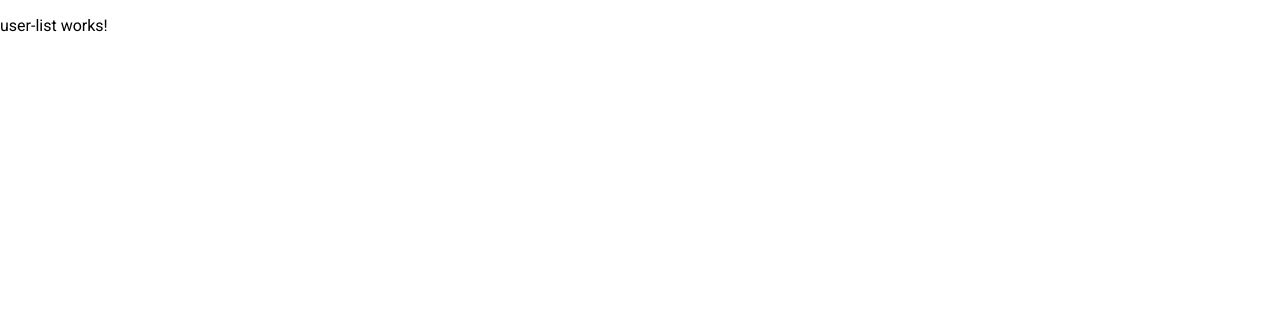
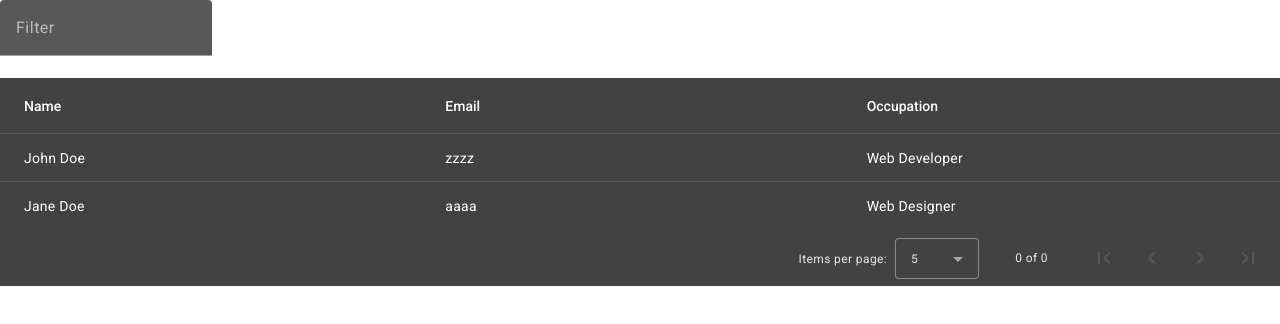
Before and after one commit to icepick4/tp-angular, an Angular app: page / in a window 1280 px wide. Shown: the top 324 px of the page. Built offline with nearby package versions, Linux system fonts and the light colour scheme.

Commit message:
adding user list base

```diff
--- a/angular.json
+++ b/angular.json
@@ -121,5 +121,8 @@
         }
       }
     }
+  },
+  "cli": {
+    "analytics": false
   }
 }
--- a/src/app/users/user-list/user-list.component.html
+++ b/src/app/users/user-list/user-list.component.html
@@ -1 +1,54 @@
-<p>user-list works!</p>
+<mat-form-field>
+  <input
+    matInput
+    (input)="applyFilter()"
+    placeholder="Filter"
+    [(ngModel)]="filterValue"
+  />
+</mat-form-field>
+
+<mat-table [dataSource]="users.filteredData" matSort>
+  <!-- Nom Column -->
+  <ng-container matColumnDef="name">
+    <mat-header-cell *matHeaderCellDef mat-sort-header>Name</mat-header-cell>
+    <mat-cell *matCellDef="let user">{{ user.name }}</mat-cell>
+  </ng-container>
+
+  <!-- Email Column -->
+  <ng-container matColumnDef="email">
+    <mat-header-cell *matHeaderCellDef mat-sort-header>Email</mat-header-cell>
+    <mat-cell *matCellDef="let user">{{ user.email }}</mat-cell>
+  </ng-container>
+
+  <!-- Occupation Column -->
+  <ng-container matColumnDef="occupation">
+    <mat-header-cell *matHeaderCellDef mat-sort-header
+      >Occupation</mat-header-cell
+    >
+    <mat-cell *matCellDef="let user">{{ user.occupation }}</mat-cell>
+  </ng-container>
+
+  <!-- Actions Column -->
+  <ng-container matColumnDef="actions">
+    <mat-header-cell *matHeaderCellDef>Actions</mat-header-cell>
+    <mat-cell *matCellDef="let user">
+      <!--<button mat-icon-button (click)="showDetails(user)">
+        <mat-icon>visibility</mat-icon>
+      </button>
+      <button mat-icon-button (click)="editUser(user)">
+        <mat-icon>edit</mat-icon>
+      </button>
+      <button mat-icon-button (click)="deleteUser(user)">
+        <mat-icon>delete</mat-icon>
+      </button>-->
+    </mat-cell>
+  </ng-container>
+
+  <mat-header-row *matHeaderRowDef="displayedColumns"></mat-header-row>
+  <mat-row *matRowDef="let row; columns: displayedColumns"></mat-row>
+</mat-table>
+
+<mat-paginator
+  [pageSizeOptions]="[5, 10, 25, 100]"
+  showFirstLastButtons
+></mat-paginator>
--- a/src/app/users/user-list/user-list.component.ts
+++ b/src/app/users/user-list/user-list.component.ts
@@ -1,10 +1,48 @@
-import { Component } from '@angular/core';
+import { Component, OnInit } from '@angular/core';
+import { MatTableDataSource } from '@angular/material/table';
+import { User } from 'src/app/models/user.model';
 
 @Component({
   selector: 'app-user-list',
   templateUrl: './user-list.component.html',
-  styleUrls: ['./user-list.component.css']
+  styleUrls: ['./user-list.component.css'],
 })
-export class UserListComponent {
+export class UserListComponent implements OnInit {
+  users!: MatTableDataSource<User>;
 
+  displayedColumns: string[] = ['name', 'email', 'occupation'];
+
+  filterValue = '';
+
+  applyFilter() {
+    this.users.filter = this.filterValue.trim().toLowerCase();
+  }
+
+  ngOnInit(): void {
+    let users: User[] = [
+      {
+        id: 1,
+        name: 'John Doe',
+        email: 'zzzz',
+        bio: 'Lorem ipsum dolor sit amet consectetur adipisicing elit. Quisquam, voluptas.',
+        occupation: 'Web Developer',
+      },
+      {
+        id: 2,
+        name: 'Jane Doe',
+        email: 'aaaa',
+        bio: 'Lorem ipsum dolor sit amet consectetur adipisicing elit. Quisquam, voluptas.',
+        occupation: 'Web Designer',
+      },
+    ];
+
+    this.users = new MatTableDataSource(users);
+
+    this.users.filterPredicate = function (
+      data: User,
+      filter: string
+    ): boolean {
+      return data.email.toLowerCase().includes(filter);
+    };
+  }
 }
```
Also changed, not shown: src/app/app.module.ts (+14 -0 lines), src/app/models/user.model.ts (added, +7 -0 lines).
